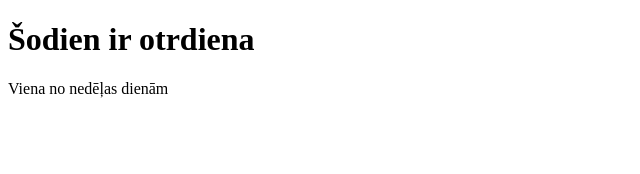
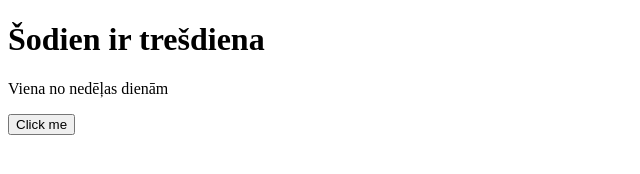
Before and after one commit to lloretaa/github-test, a plain HTML site: page New folder (4)/index.html in a window 1280 px wide. Shown: the whole page, without its empty margins (0-640 px from the left). Drawn offline with Linux system fonts and the light colour scheme.

Commit message:
Izmaiņas

```diff
--- a/New folder (4)/index.html
+++ b/New folder (4)/index.html
@@ -6,9 +6,10 @@
     <title>Document</title>
 </head>
 <body>
-    <h1> Šodien ir otrdiena </h1>
+    <h1>Šodien ir trešdiena</h1>
     <div>
         <p> Viena no nedēļas dienām </p>
     </div>
+    <button>Click me</button>
 </body>
 </html>
```
